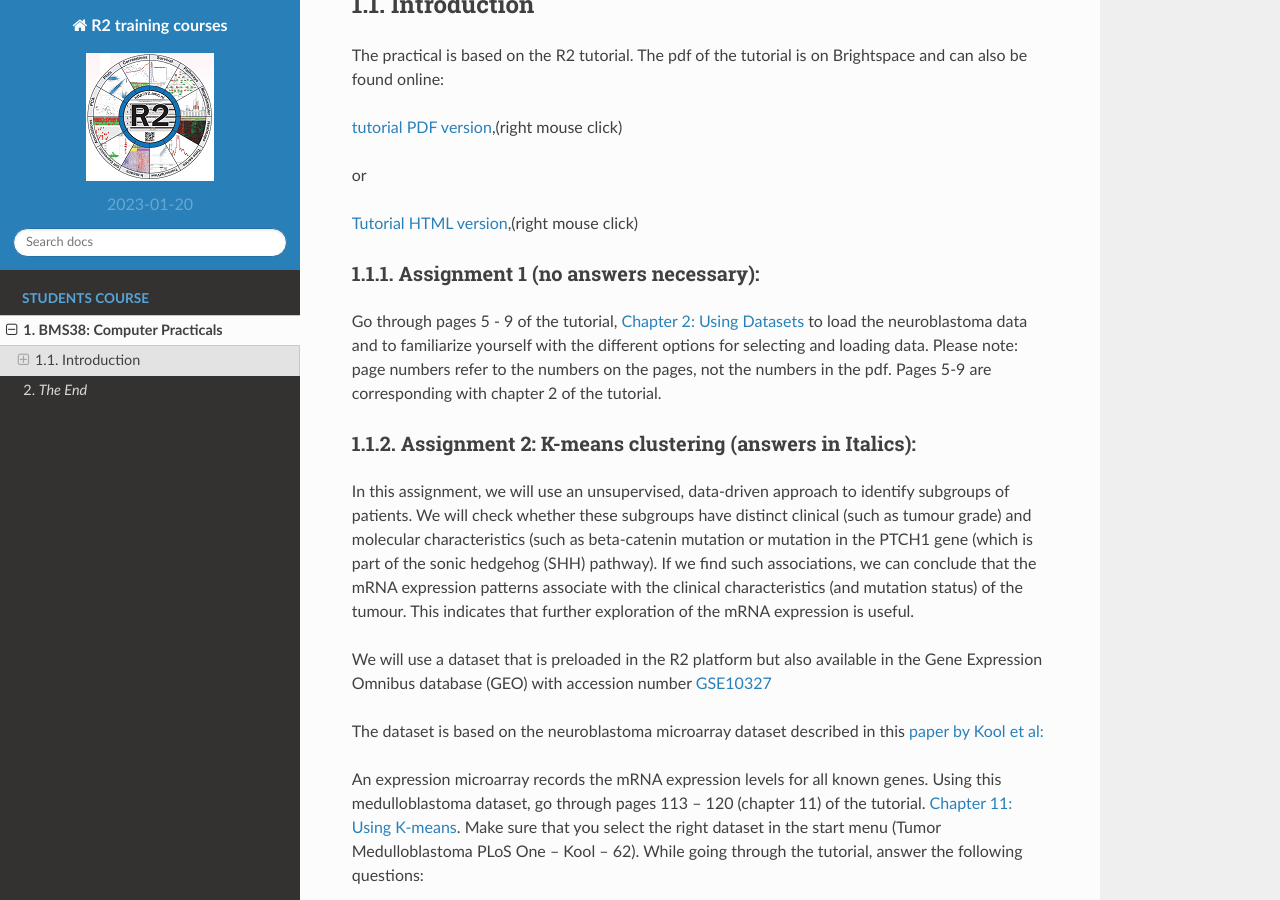
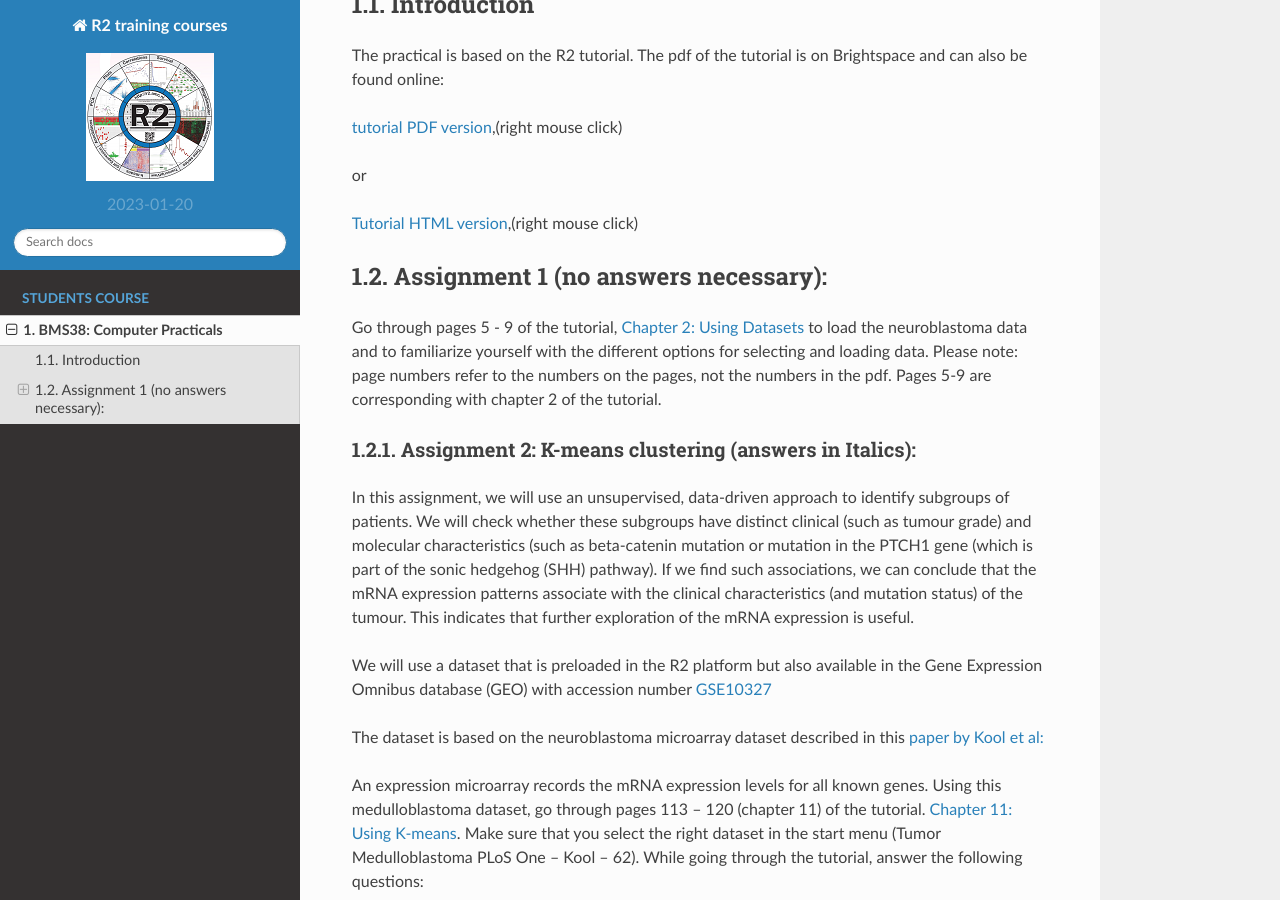
Before and after one commit to antronerds/r2-training-courses, a Sphinx documentation site: the page built from docs/x_omics_course_radboud.md, in a window 1280 px wide and 900 px high, scrolled down 460 px. Built offline with Sphinx 7.4.7 and the Read the Docs theme 2.0.0, drawn with Linux system fonts in a browser that asks for light colours; pages that are not in the unit, such as notebooks, are missing from menus; some of the changed text lies outside the part shown.

```diff
--- a/docs/x_omics_course_radboud.md
+++ b/docs/x_omics_course_radboud.md
@@ -20,7 +20,7 @@
 
 
 Introduction
-------------
+----
 The practical is based on the R2 tutorial. The pdf of the tutorial is on Brightspace and can also be found online:
 
 [tutorial PDF version](https://hgserver1.amc.nl/r2/help/r2_tutorials.pdf, ),(right mouse click)
@@ -35,7 +35,8 @@
 
 
 
-### Assignment 1 (no answers necessary):
+Assignment 1 (no answers necessary):
+---
 
 
 Go through pages 5 - 9 of the tutorial, [Chapter 2: Using Datasets](https://r2-tutorials.readthedocs.io/en/latest/Using_Datasets.html)  to load the neuroblastoma data and to familiarize yourself with the different options for selecting and loading data. Please note: page numbers refer to the numbers on the pages, not the numbers in the pdf. Pages 5-9 are corresponding with chapter 2 of the tutorial.
@@ -168,8 +169,7 @@
 
 
 
-
-# *The End*
+*The End*
 
 
 -----
```
